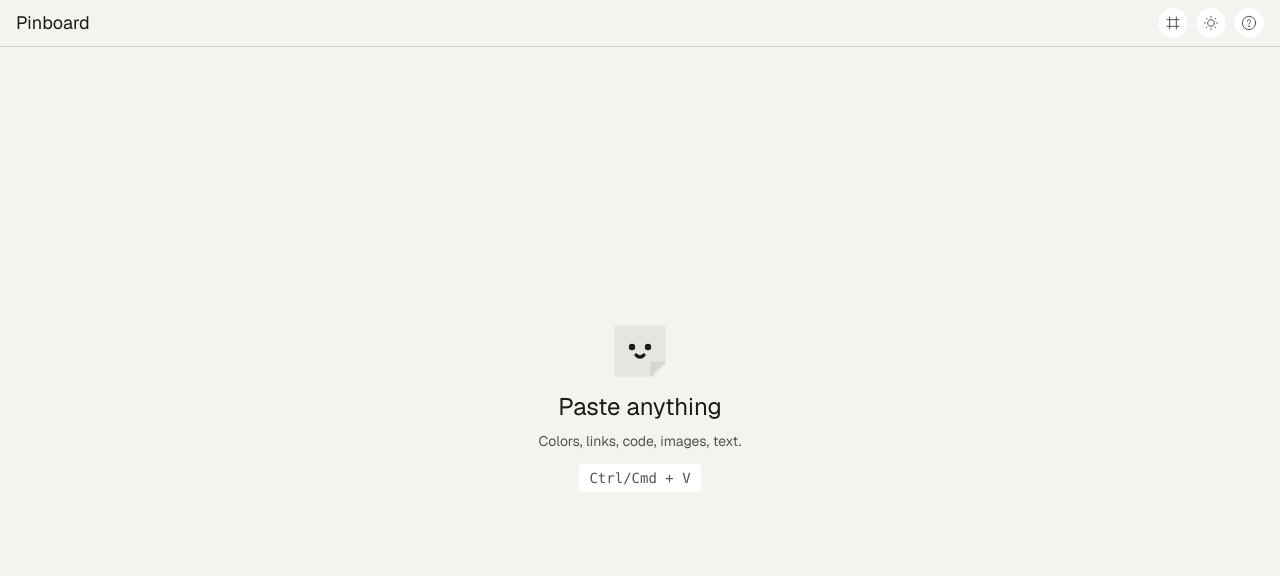
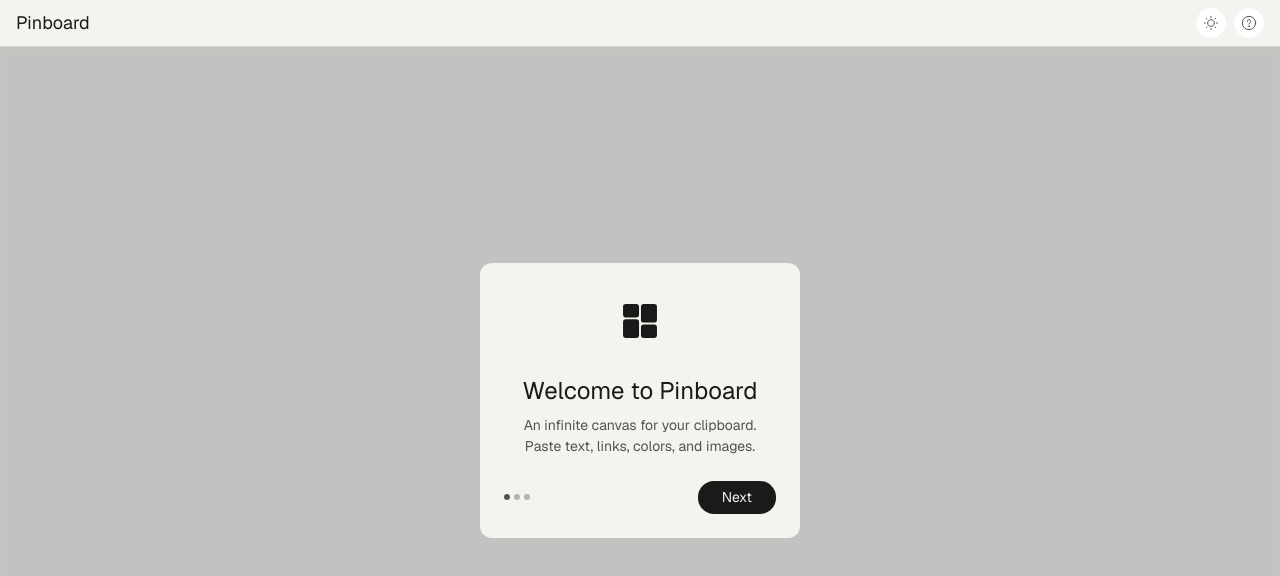
Before and after one commit to Bridgetamana/pinboard, a React (Vite) app: page / in a window 1280 px wide. Shown: the top 576 px of the page. Built offline with nearby package versions, Linux system fonts and the light colour scheme.

Commit message:
feat: create onboarding flow

```diff
--- a/src/components/DesktopView.jsx
+++ b/src/components/DesktopView.jsx
@@ -1,6 +1,7 @@
 import { useState } from "react";
 import Header from "./Header";
 import Pinboard from "./PinBoard";
+import Onboarding from "./Onboarding";
 
 export default function DesktopView() {
   const [pins, setPins] = useState(() => {
@@ -8,10 +9,22 @@ export default function DesktopView() {
       ? JSON.parse(localStorage.getItem("pins"))
       : [];
   });
+  const [showOnboarding, setShowOnboarding] = useState(() => {
+    return !localStorage.getItem("onboarded");
+  });
+
   return (
     <>
       <Header pins={pins} />
       <Pinboard pins={pins} setPins={setPins} />
+      {showOnboarding && (
+        <Onboarding
+          onFinish={() => {
+            localStorage.setItem("onboarded", "true");
+            setShowOnboarding(false);
+          }}
+        />
+      )}
     </>
   );
 }
--- a/src/components/EmptyState.jsx
+++ b/src/components/EmptyState.jsx
@@ -9,9 +9,9 @@ export default function EmptyState() {
           height="80"
           fill="none"
           stroke="currentColor"
-          stroke-width="4"
-          stroke-linecap="round"
-          stroke-linejoin="round"
+          strokeWidth="4"
+          strokeLinecap="round"
+          strokeLinejoin="round"
           className="mx-auto"
         >
           <path
--- a/src/components/Header.jsx
+++ b/src/components/Header.jsx
@@ -82,46 +82,6 @@ export default function Header({ pins }) {
         {pins.length > 0 && <AnimatedNumber value={pins.length} />}
       </div>
       <div className="flex items-center gap-2">
-        <button className="action-btn">
-          <svg
-            xmlns="http://www.w3.org/2000/svg"
-            viewBox="0 0 24 24"
-            width={16}
-            height={16}
-            color={"currentColor"}
-            fill={"none"}
-          >
-            <path
-              d="M7 3V21"
-              stroke="currentColor"
-              strokeWidth="1.5"
-              strokeLinecap="round"
-              strokeLinejoin="round"
-            ></path>
-            <path
-              d="M17 3V21"
-              stroke="currentColor"
-              strokeWidth="1.5"
-              strokeLinecap="round"
-              strokeLinejoin="round"
-            ></path>
-            <path
-              d="M21 7L3 7"
-              stroke="currentColor"
-              strokeWidth="1.5"
-              strokeLinecap="round"
-              strokeLinejoin="round"
-            ></path>
-            <path
-              d="M21 17L3 17"
-              stroke="currentColor"
-              strokeWidth="1.5"
-              strokeLinecap="round"
-              strokeLinejoin="round"
-            ></path>
-            <title>arrange pins</title>
-          </svg>
-        </button>
         <button className="action-btn" onClick={toggleTheme}>
           {isDark ? (
             <svg
--- /dev/null
+++ b/src/components/Onboarding.jsx
@@ -0,0 +1,157 @@
+import { useState } from "react";
+
+export default function Onboarding({onFinish}) {
+  const [currentSlide, setCurrentSlide] = useState(0);
+  const onboardingSlides = [
+    {
+      icon: (
+        <svg
+          xmlns="http://www.w3.org/2000/svg"
+          viewBox="0 0 100 100"
+          width="64"
+          height="64"
+          fill="none"
+          stroke="currentColor"
+          strokeWidth="3"
+          strokeLinecap="round"
+          strokeLinejoin="round"
+        >
+          <rect
+            x="25"
+            y="28"
+            width="22"
+            height="18"
+            rx="3"
+            fill="currentColor"
+          ></rect>
+          <rect
+            x="53"
+            y="28"
+            width="22"
+            height="26"
+            rx="3"
+            fill="currentColor"
+          ></rect>
+          <rect
+            x="25"
+            y="52"
+            width="22"
+            height="26"
+            rx="3"
+            fill="currentColor"
+          ></rect>
+          <rect
+            x="53"
+            y="60"
+            width="22"
+            height="18"
+            rx="3"
+            fill="currentColor"
+          ></rect>
+        </svg>
+      ),
+      heading: "Welcome to Pinboard",
+      subtext:
+        "An infinite canvas for your clipboard. Paste text, links, colors, and images.",
+    },
+    {
+      icon: (
+        <svg
+          xmlns="http://www.w3.org/2000/svg"
+          viewBox="0 0 100 100"
+          width="64"
+          height="64"
+          fill="none"
+          stroke="currentColor"
+          strokeWidth="3"
+          strokeLinecap="round"
+          strokeLinejoin="round"
+        >
+          <rect x="20" y="37" width="22" height="26" rx="3" fill="currentColor" />
+          <rect x="58" y="37" width="22" height="26" rx="3" fill="currentColor" />
+          <path d="M 31 31 Q 50 13 69 31" />
+          <path d="M 61 29 L 69 31 V 23" />
+          <path d="M 69 69 Q 50 87 31 69" />
+          <path d="M 39 71 L 31 69 V 77" />
+        </svg>
+      ),
+      heading: "Drag and organize",
+      subtext:
+        "Drag pins to rearrange. Ctrl+Z to undo.",
+    },
+    {
+      icon: (
+        <svg
+          xmlns="http://www.w3.org/2000/svg"
+          viewBox="0 0 100 100"
+          width="64"
+          height="64"
+          fill="none"
+          stroke="currentColor"
+          strokeWidth="3"
+          strokeLinecap="round"
+          strokeLinejoin="round"
+        >
+          <rect x="22" y="42" width="56" height="34" rx="3" />
+          <path d="M 25 42 V 34 H 42 L 50 42" />
+          <rect
+            x="32"
+            y="48"
+            width="36"
+            height="20"
+            rx="3"
+            fill="currentColor"
+          />
+          <path d="M 50 14 V 28" />
+          <path d="M 43 21 L 50 28 L 57 21" />
+        </svg>
+      ),
+      heading: "Saved Locally",
+      subtext:
+        "Everything stays in your browser's local storage. ",
+    },
+  ];
+  const isLastSlide = currentSlide === onboardingSlides.length - 1;
+
+  function handleNext() {
+    if (isLastSlide) {
+      onFinish?.();
+      return;
+    }
+    setCurrentSlide((prev) => prev + 1);
+  }
+
+  return (
+    <section className="fixed inset-0 flex items-center justify-center bg-black/20 backdrop-blur-[2px]">
+      <div className="flex w-xs flex-col justify-center rounded-xl bg-background-color p-6 text-center">
+        <div className="flex flex-col items-center">
+          {onboardingSlides[currentSlide].icon}
+          <h2 className="mt-6 text-2xl">{onboardingSlides[currentSlide].heading}</h2>
+          <p className="mt-2 text-secondary-text">{onboardingSlides[currentSlide].subtext}</p>
+        </div>
+
+        <div className="mt-6 flex items-center justify-between">
+          <div className="flex items-center gap-1">
+            {onboardingSlides.map((_, index) => (
+              <span
+                key={index}
+                className={
+                  index === currentSlide
+                    ? "h-1.5 w-1.5 rounded-full bg-secondary-text"
+                    : "h-1.5 w-1.5 rounded-full bg-secondary-text/40"
+                }
+              />
+            ))}
+          </div>
+
+          <button
+            className="rounded-2xl bg-primary-text px-6 py-1.5 text-background-color"
+            onClick={handleNext}
+          >
+            {isLastSlide ? "Get started" : "Next"}
+          </button>
+        </div>
+      </div>
+    </section>
+  );
+}
```
